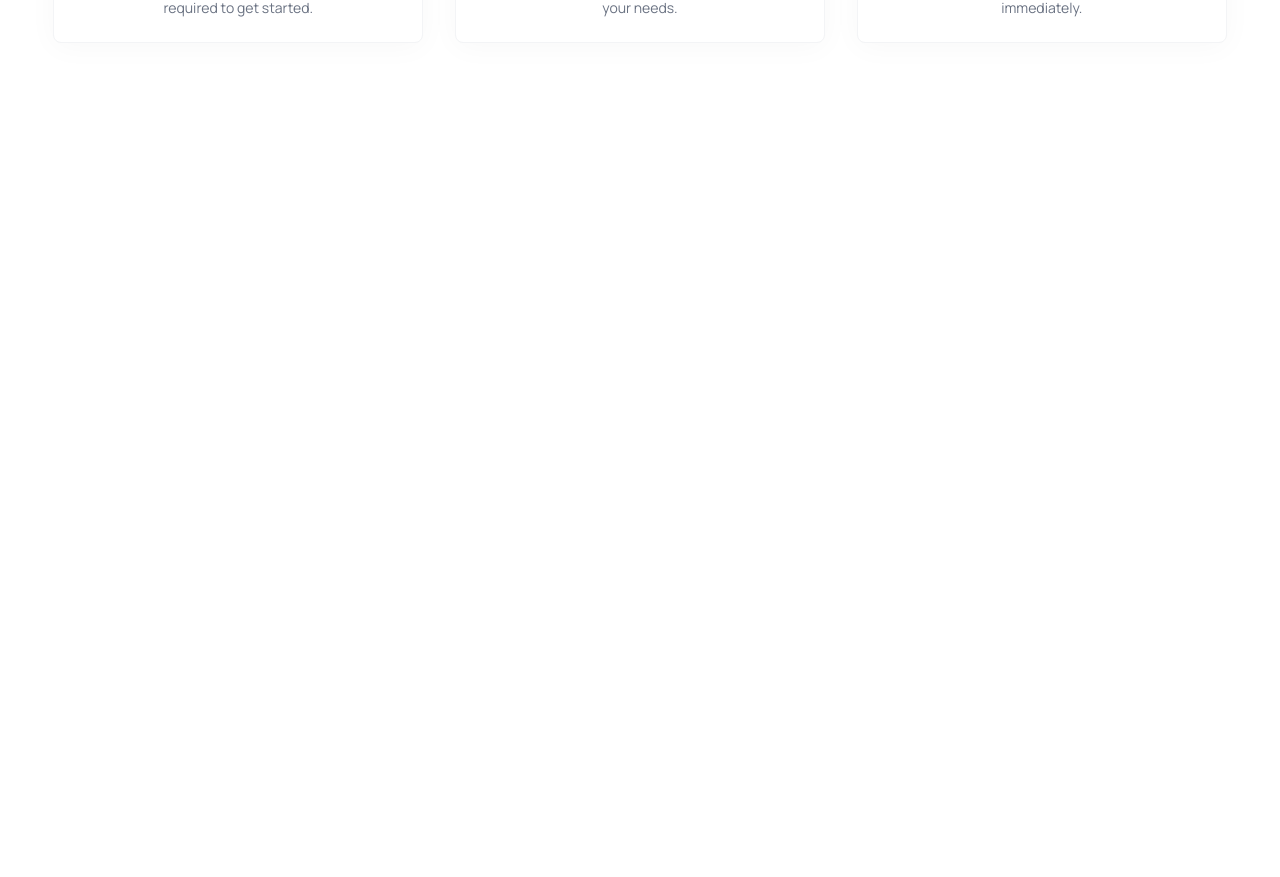
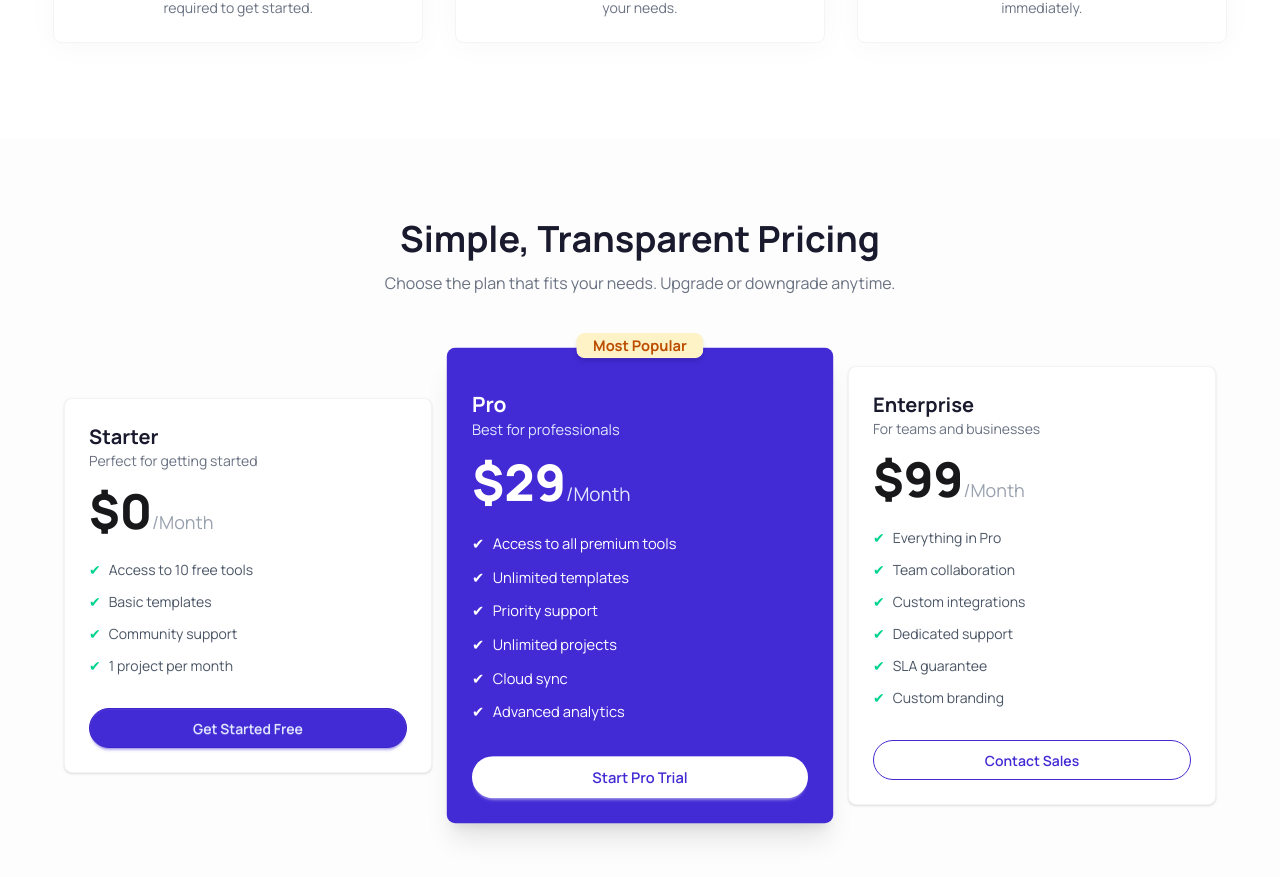
Before and after one commit to iMoloy/DigiTools, a React (Vite) app: page / in a window 1280 px wide. Shown: the part 2515-3392 px from the top of the page. Before the commit the page ends 2654 px from the top, so only its background shows below. Built offline with nearby package versions, Linux system fonts and the light colour scheme.

Commit message:
Complete the Pricing

```diff
--- a/src/App.jsx
+++ b/src/App.jsx
@@ -6,6 +6,7 @@ import Hero from "./components/Hero";
 import Navbar from "./components/Navbar";
 import Tools from "./components/Tools";
 import Steps from "./components/Steps";
+import Pricing from "./components/Pricing";
 
 function App() {
   const [activeTab, setActiveTab] = useState("tool");
@@ -31,7 +32,8 @@ function App() {
         cartItems={cartItems}
         setCartItems={setCartItems}
       />
-      <Steps/>
+      <Steps />
+      <Pricing />
 
       <ToastContainer position="top-right" autoClose={2000} />
     </>
--- /dev/null
+++ b/src/components/Pricing.jsx
@@ -0,0 +1,126 @@
+import React from "react";
+
+const Pricing = () => {
+  return (
+    <div className="bg-base-200/30 py-20">
+      <div className="w-11/12 mx-auto">
+        <div className="text-center mb-16">
+          <h2 className="text-4xl font-bold mb-3 text-[#1A1A2E]">
+            Simple, Transparent Pricing
+          </h2>
+          <p className="text-gray-500">
+            Choose the plan that fits your needs. Upgrade or downgrade anytime.
+          </p>
+        </div>
+
+        <div className="grid md:grid-cols-3 gap-6 items-center max-w-6xl mx-auto">
+          <div className="card bg-base-100 shadow-sm border border-gray-100 p-6">
+            <h3 className="text-xl font-bold text-[#1A1A2E]">Starter</h3>
+            <p className="text-sm text-gray-500 mb-4">
+              Perfect for getting started
+            </p>
+            <h2 className="text-5xl font-extrabold mb-6">
+              $0
+              <span className="text-lg font-normal text-gray-400">/Month</span>
+            </h2>
+            <ul className="space-y-3 mb-8 text-sm text-gray-600">
+              <li className="flex items-center gap-2">
+                <span className="text-success">✔</span> Access to 10 free tools
+              </li>
+              <li className="flex items-center gap-2">
+                <span className="text-success">✔</span> Basic templates
+              </li>
+              <li className="flex items-center gap-2">
+                <span className="text-success">✔</span> Community support
+              </li>
+              <li className="flex items-center gap-2">
+                <span className="text-success">✔</span> 1 project per month
+              </li>
+            </ul>
+            <button className="btn btn-primary w-full rounded-full">
+              Get Started Free
+            </button>
+          </div>
+
+          <div className="card bg-primary text-white shadow-xl relative p-6 scale-105 z-10">
+            <div className="absolute -top-4 left-1/2 transform -translate-x-1/2">
+              <span className="badge bg-amber-100 border-none text-amber-700 font-bold px-4 py-3 shadow-md">
+                Most Popular
+              </span>
+            </div>
+            <h3 className="text-xl font-bold mt-4">Pro</h3>
+            <p className="text-primary-content text-sm mb-4">
+              Best for professionals
+            </p>
+            <h2 className="text-5xl font-extrabold mb-6">
+              $29
+              <span className="text-lg font-normal text-primary-content">
+                /Month
+              </span>
+            </h2>
+            <ul className="space-y-3 mb-8 text-sm">
+              <li className="flex items-center gap-2">
+                <span className="text-white">✔</span> Access to all premium
+                tools
+              </li>
+              <li className="flex items-center gap-2">
+                <span className="text-white">✔</span> Unlimited templates
+              </li>
+              <li className="flex items-center gap-2">
+                <span className="text-white">✔</span> Priority support
+              </li>
+              <li className="flex items-center gap-2">
+                <span className="text-white">✔</span> Unlimited projects
+              </li>
+              <li className="flex items-center gap-2">
+                <span className="text-white">✔</span> Cloud sync
+              </li>
+              <li className="flex items-center gap-2">
+                <span className="text-white">✔</span> Advanced analytics
+              </li>
+            </ul>
+            <button className="btn bg-white text-primary hover:bg-gray-100 border-none w-full rounded-full">
+              Start Pro Trial
+            </button>
+          </div>
+
+          <div className="card bg-base-100 shadow-sm border border-gray-100 p-6">
+            <h3 className="text-xl font-bold text-[#1A1A2E]">Enterprise</h3>
+            <p className="text-sm text-gray-500 mb-4">
+              For teams and businesses
+            </p>
+            <h2 className="text-5xl font-extrabold mb-6">
+              $99
+              <span className="text-lg font-normal text-gray-400">/Month</span>
+            </h2>
+            <ul className="space-y-3 mb-8 text-sm text-gray-600">
+              <li className="flex items-center gap-2">
+                <span className="text-success">✔</span> Everything in Pro
+              </li>
+              <li className="flex items-center gap-2">
+                <span className="text-success">✔</span> Team collaboration
+              </li>
+              <li className="flex items-center gap-2">
+                <span className="text-success">✔</span> Custom integrations
+              </li>
+              <li className="flex items-center gap-2">
+                <span className="text-success">✔</span> Dedicated support
+              </li>
+              <li className="flex items-center gap-2">
+                <span className="text-success">✔</span> SLA guarantee
+              </li>
+              <li className="flex items-center gap-2">
+                <span className="text-success">✔</span> Custom branding
+              </li>
+            </ul>
+            <button className="btn btn-outline btn-primary w-full rounded-full">
+              Contact Sales
+            </button>
+          </div>
+        </div>
+      </div>
+    </div>
+  );
+};
+
+export default Pricing;
```
